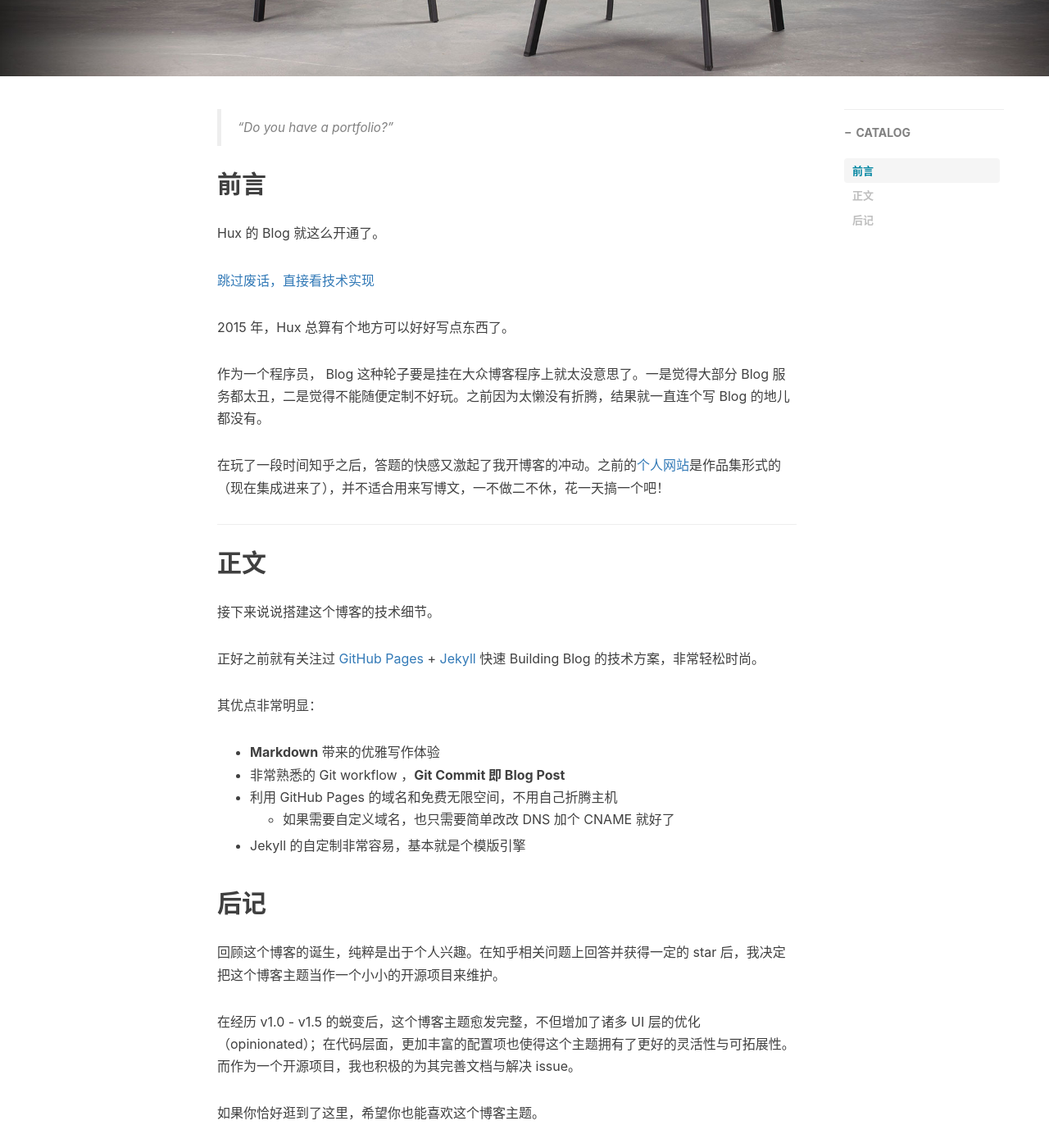
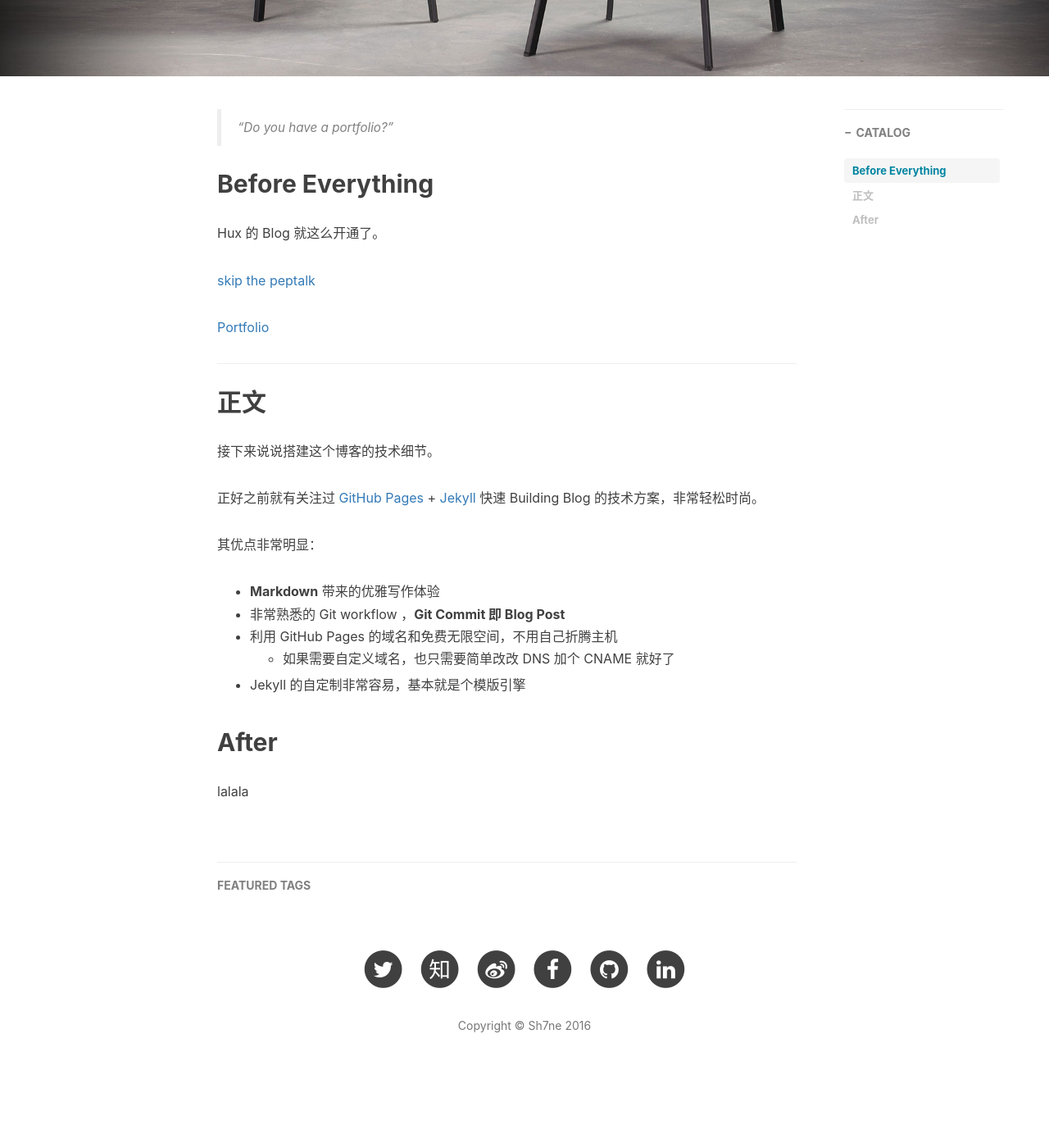
Before and after one commit to Xixiong-Guo/Xixiong-Guo.github.io, a Jekyll site: the page built from _posts/2016-10-10-NB.markdown, in a window 1280 px wide and 1400 px high, scrolled down 430 px. Shown: the whole window at 82% size. Built offline with Jekyll 4.4.1, drawn with Linux system fonts in a browser that asks for light colours; nearby versions of some CDN libraries; comment, search, counter and statistics services are not loaded; after the commit the page ends 1758 px from its top, so only the background shows below that.

Commit message:
Add files via upload

```diff
--- a/_posts/2016-10-10-NB.markdown
+++ b/_posts/2016-10-10-NB.markdown
@@ -13,20 +13,15 @@
 > “Do you have a portfolio?”
 
 
-## 前言
+## Before Everything
 
 Hux 的 Blog 就这么开通了。
 
-[跳过废话，直接看技术实现 ](#build)
+[skip the peptalk ](#build)
 
 
 
-2015 年，Hux 总算有个地方可以好好写点东西了。
-
-
-作为一个程序员， Blog 这种轮子要是挂在大众博客程序上就太没意思了。一是觉得大部分 Blog 服务都太丑，二是觉得不能随便定制不好玩。之前因为太懒没有折腾，结果就一直连个写 Blog 的地儿都没有。
-
-在玩了一段时间知乎之后，答题的快感又激起了我开博客的冲动。之前的[个人网站](http://huangxuan.me/portfolio)是作品集形式的（现在集成进来了），并不适合用来写博文，一不做二不休，花一天搞一个吧！
+[Portfolio](http://sh7ne/portfolio)
 
 
 <p id = "build"></p>
@@ -50,12 +45,6 @@
 
 
 
-## 后记
+## After
 
-回顾这个博客的诞生，纯粹是出于个人兴趣。在知乎相关问题上回答并获得一定的 star 后，我决定把这个博客主题当作一个小小的开源项目来维护。
-
-在经历 v1.0 - v1.5 的蜕变后，这个博客主题愈发完整，不但增加了诸多 UI 层的优化（opinionated）；在代码层面，更加丰富的配置项也使得这个主题拥有了更好的灵活性与可拓展性。而作为一个开源项目，我也积极的为其完善文档与解决 issue。
-
-如果你恰好逛到了这里，希望你也能喜欢这个博客主题。
-
-—— Hux 后记于 2015.10
+lalala
```
